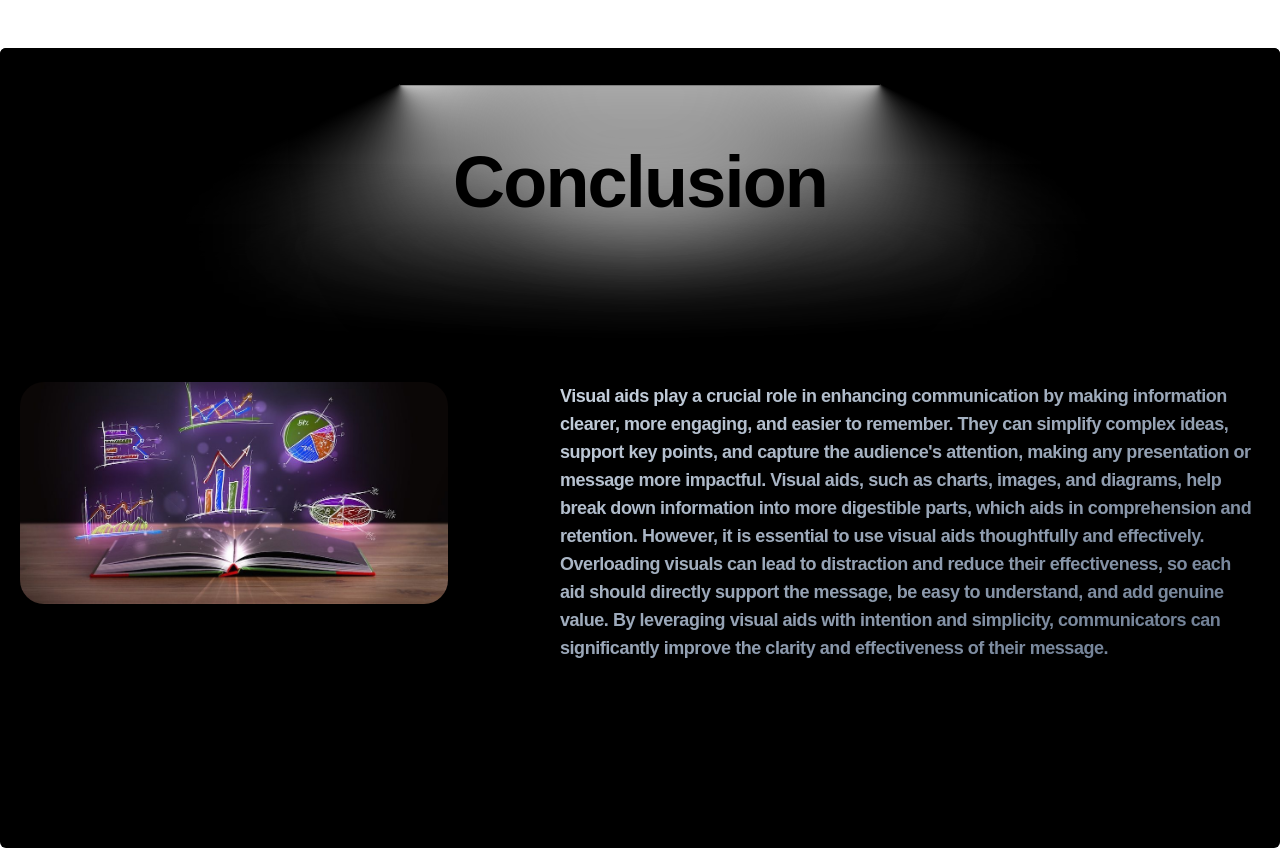
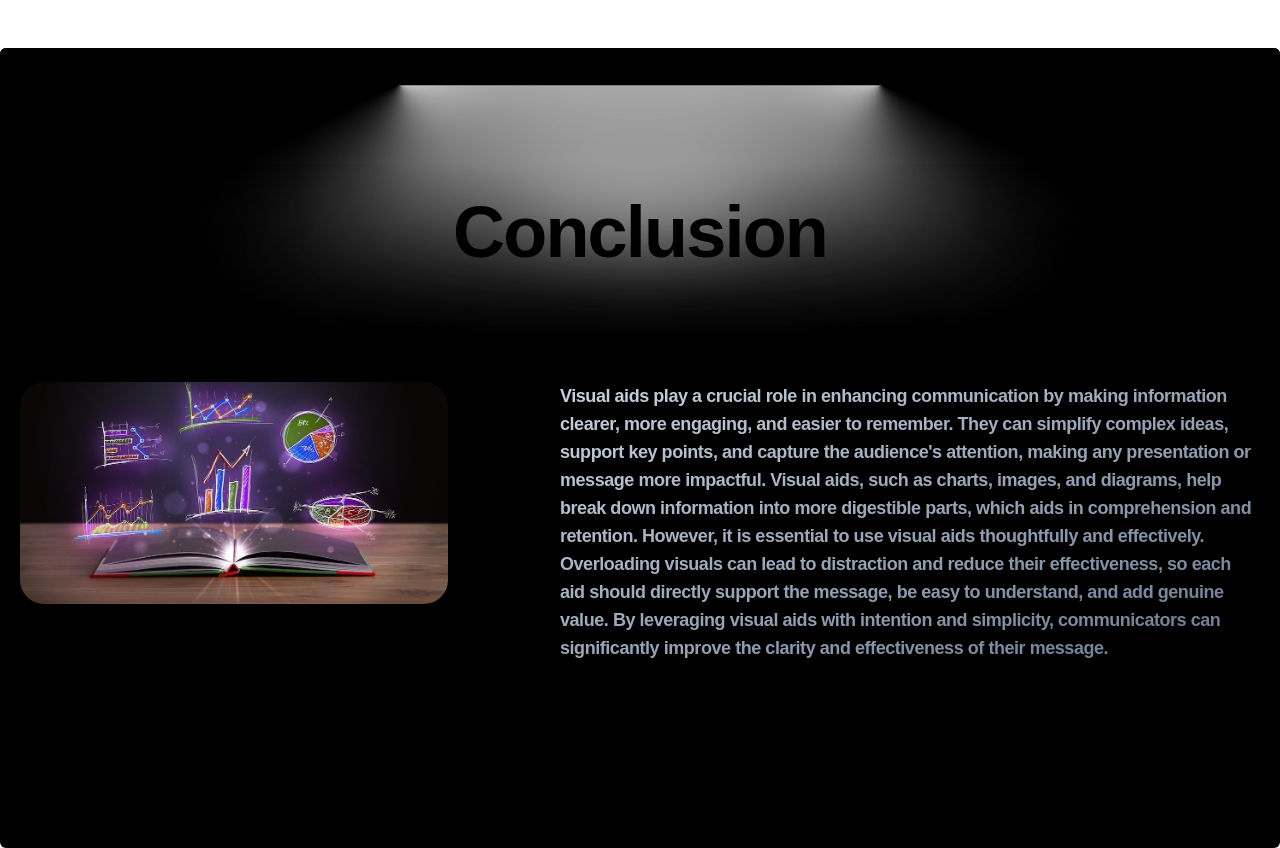
Before and after one commit to sabir7achraf/visual, a Next.js app in the folder vis/: page / in a window 1280 px wide. Shown: the part 5160-6008 px from the top of the page. Built offline with nearby package versions, Linux system fonts and the light colour scheme.

Commit message:
ela molana 5

```diff
--- a/vis/components/Conclusion.tsx
+++ b/vis/components/Conclusion.tsx
@@ -8,8 +8,8 @@ export function LampDemo() {
   return (
     <LampContainer>
       <motion.h1
-    initial={{ opacity: 0.5, y: 100}} // Start just below the normal position
-    whileInView={{ opacity: 1, y: 50}} // End at the normal position
+    initial={{ opacity: 0.5, y: 150}} // Start just below the normal position
+    whileInView={{ opacity: 1, y: 100}} // End at the normal position
 
         transition={{
           delay: 0.3,
```
